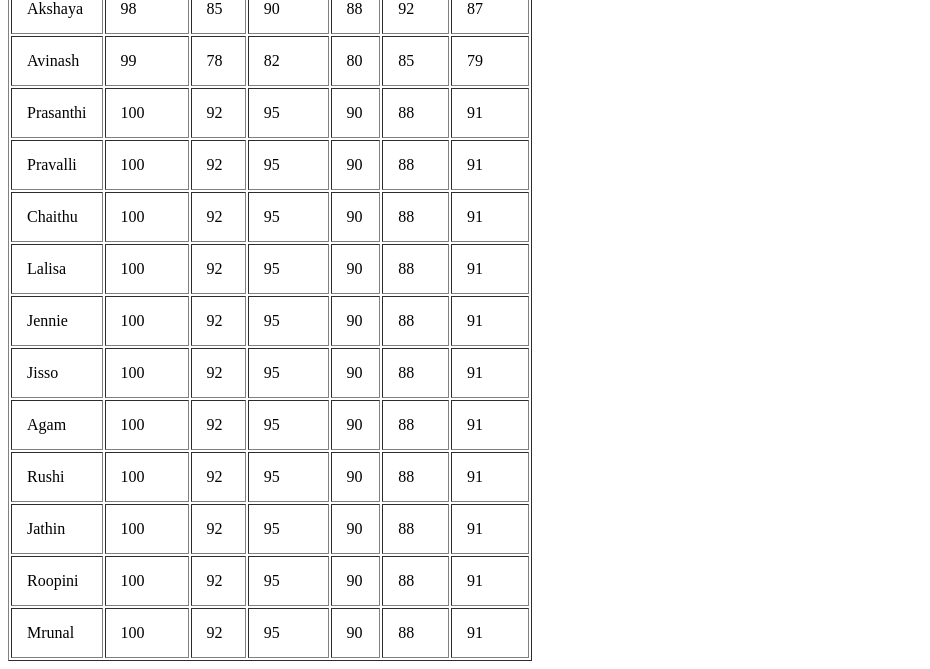
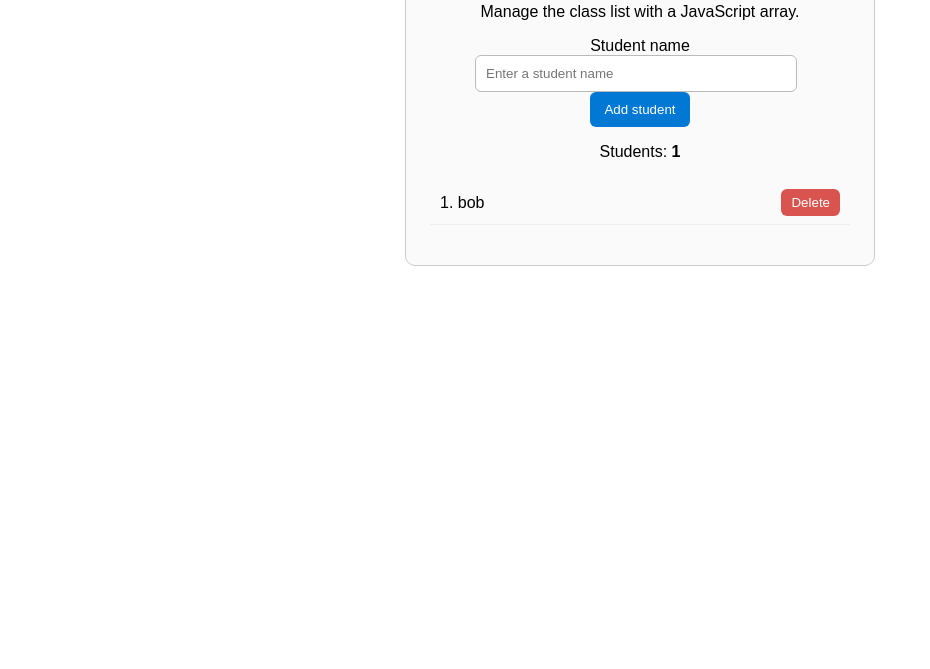
Before and after one commit to Prasanthi-0716/FS_LAB_WEEK1, a plain HTML site: page student.html in a window 1280 px wide. Shown: the part 138-807 px from the top of the page, without its empty margins (0-930 px from the left). Drawn offline with Linux system fonts and the light colour scheme.

Commit message:
Add files via upload

```diff
--- /dev/null
+++ b/student.css
@@ -0,0 +1,59 @@
+.container {
+  max-width: 420px;
+  margin: 40px auto;
+  padding: 24px;
+  border: 1px solid #ccc;
+  border-radius: 10px;
+  text-align: center;
+  font-family: Arial, sans-serif;
+  background: #fafafa;
+}
+
+h1 {
+  margin-bottom: 18px;
+}
+
+input[type="text"] {
+  width: calc(100% - 120px);
+  padding: 10px;
+  margin-right: 8px;
+  border: 1px solid #bbb;
+  border-radius: 6px;
+}
+
+button {
+  padding: 10px 14px;
+  border: none;
+  border-radius: 6px;
+  background: #0078d4;
+  color: #fff;
+  cursor: pointer;
+}
+
+button:hover {
+  background: #005ea6;
+}
+
+ul {
+  list-style: none;
+  padding: 0;
+  margin-top: 20px;
+  text-align: left;
+}
+
+li {
+  display: flex;
+  justify-content: space-between;
+  align-items: center;
+  padding: 8px 10px;
+  border-bottom: 1px solid #eee;
+}
+
+button.delete {
+  background: #d9534f;
+  padding: 6px 10px;
+}
+
+button.delete:hover {
+  background: #c9302c;
+}
--- a/student.html
+++ b/student.html
@@ -1,137 +1,32 @@
-<!DOCTYPE html>
+<!doctype html>
 <html lang="en">
-<head>
-    <title>Student Marks</title>
-</head>
-<body>
-    <h2>Student Marks Table</h2>
-    <table border="1" cellpadding="15" align="top">
-        <tr>
-            <th>Name</th>
-            <th>Roll No</th>
-            <th>CD</th>
-            <th>COMP</th>
-            <th>AI</th>
-            <th>DAA</th>
-            <th>DBMS</th>
-        </tr>
-        <tr>
-            <td>Akshaya</td>
-            <td>98</td>
-            <td>85</td>
-            <td>90</td>
-            <td>88</td>
-            <td>92</td>
-            <td>87</td>
-        </tr>
-        <tr>
-            <td>Avinash</td>
-            <td>99</td>
-            <td>78</td>
-            <td>82</td>
-            <td>80</td>
-            <td>85</td>
-            <td>79</td>
-        </tr>
-        <tr>
-            <td>Prasanthi</td>
-            <td>100</td>
-            <td>92</td>
-            <td>95</td>
-            <td>90</td>
-            <td>88</td>
-            <td>91</td>
-        </tr>
-        <tr>
-            <td>Pravalli</td>
-            <td>100</td>
-            <td>92</td>
-            <td>95</td>
-            <td>90</td>
-            <td>88</td>
-            <td>91</td>
-        </tr>
-        <tr>
-            <td>Chaithu</td>
-            <td>100</td>
-            <td>92</td>
-            <td>95</td>
-            <td>90</td>
-            <td>88</td>
-            <td>91</td>
-        </tr>
-        <tr>
-            <td>Lalisa</td>
-            <td>100</td>
-            <td>92</td>
-            <td>95</td>
-            <td>90</td>
-            <td>88</td>
-            <td>91</td>
-        </tr>
-        <tr>
-            <td>Jennie</td>
-            <td>100</td>
-            <td>92</td>
-            <td>95</td>
-            <td>90</td>
-            <td>88</td>
-            <td>91</td>
-        </tr>
-        <tr>
-            <td>Jisso</td>
-            <td>100</td>
-            <td>92</td>
-            <td>95</td>
-            <td>90</td>
-            <td>88</td>
-            <td>91</td>
-        </tr>
-        <tr>
-            <td>Agam</td>
-            <td>100</td>
-            <td>92</td>
-            <td>95</td>
-            <td>90</td>
-            <td>88</td>
-            <td>91</td>
-        </tr>
-        <tr>
-            <td>Rushi</td>
-            <td>100</td>
-            <td>92</td>
-            <td>95</td>
-            <td>90</td>
-            <td>88</td>
-            <td>91</td>
-        </tr>
-        <tr>
-            <td>Jathin</td>
-            <td>100</td>
-            <td>92</td>
-            <td>95</td>
-            <td>90</td>
-            <td>88</td>
-            <td>91</td>
-        </tr>
-        <tr>
-            <td>Roopini</td>
-            <td>100</td>
-            <td>92</td>
-            <td>95</td>
-            <td>90</td>
-            <td>88</td>
-            <td>91</td>
-        </tr>
-        <tr>
-            <td>Mrunal</td>
-            <td>100</td>
-            <td>92</td>
-            <td>95</td>
-            <td>90</td>
-            <td>88</td>
-            <td>91</td>
-        </tr>
-     </table>
-    </body>
+  <head>
+    <meta charset="UTF-8" />
+    <meta name="viewport" content="width=device-width, initial-scale=1.0" />
+    <meta name="theme-color" content="#fafafa" />
+    <title>Student List</title>
+    <link rel="stylesheet" href="student.css" />
+    <script src="student.js" defer></script>
+  </head>
+  <body>
+    <main class="container">
+      <h1>Student List</h1>
+      <p>Manage the class list with a JavaScript array.</p>
+
+      <form onsubmit="addStudent(); return false;">
+        <label class="visually-hidden" for="studentName">Student name</label>
+        <input
+          id="studentName"
+          type="text"
+          placeholder="Enter a student name"
+          maxlength="60"
+          autocomplete="off"
+        />
+        <button type="submit">Add student</button>
+      </form>
+
+      <p class="student-count">Students: <strong id="count">0</strong></p>
+      <ul id="studentList" aria-label="Student names" aria-live="polite"></ul>
+    </main>
+  </body>
 </html>
--- /dev/null
+++ b/student.js
@@ -0,0 +1,35 @@
+let students = ['bob'];
+
+function addStudent() {
+    const input = document.getElementById('studentName');
+    const name = input.value.trim();
+
+    if (name === '') {
+        alert('Enter student name');
+        return;
+    }
+
+    students.push(name);
+    input.value = '';
+    displayStudents();
+}
+
+function displayStudents() {
+    const list = document.getElementById('studentList');
+    list.innerHTML = '';
+
+    students.forEach((student, index) => {
+        const item = document.createElement('li');
+        item.innerHTML = `${index + 1}. ${student} <button class="delete" onclick="deleteStudent(${index})">Delete</button>`;
+        list.appendChild(item);
+    });
+
+    document.getElementById('count').textContent = students.length;
+}
+
+function deleteStudent(index) {
+    students.splice(index, 1);
+    displayStudents();
+}
+
+window.onload = displayStudents;
```
Also changed, not shown: README.md.
